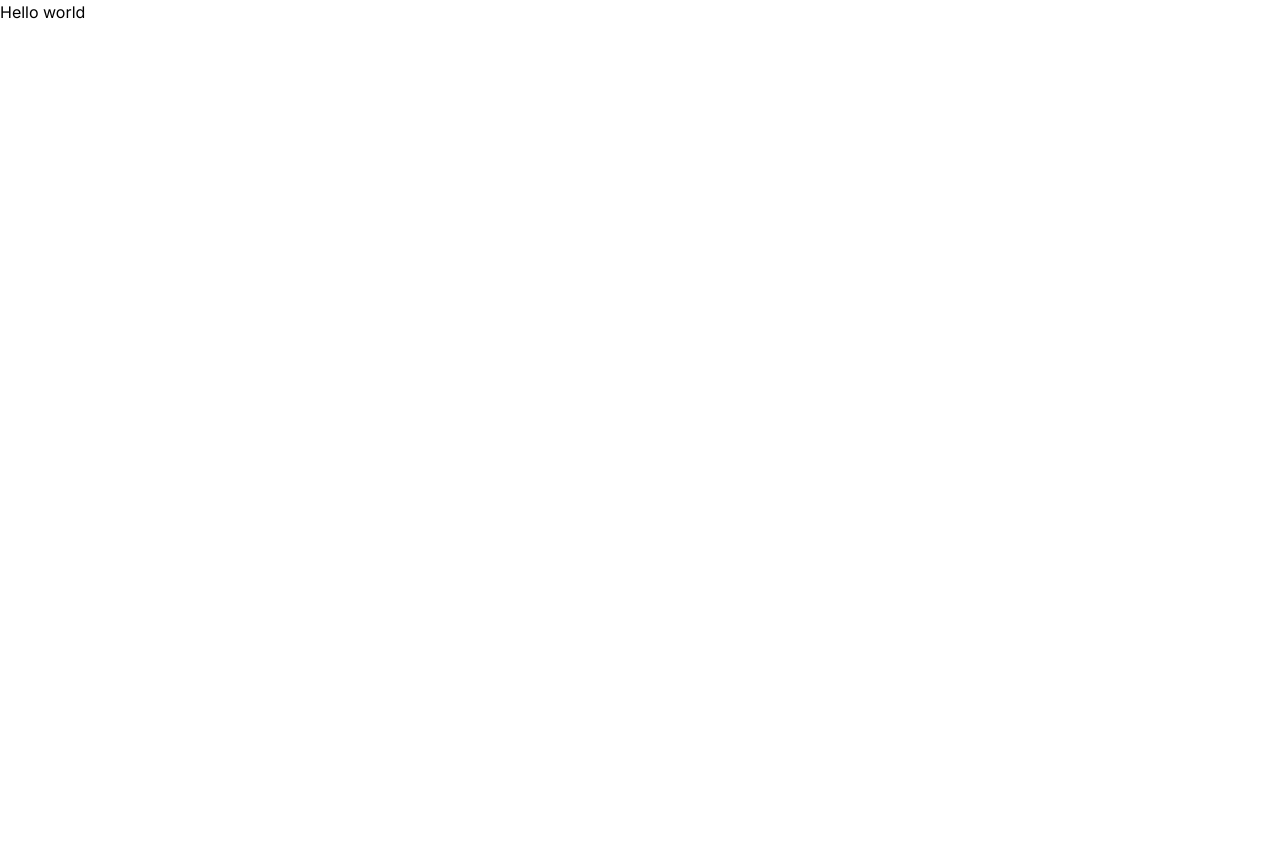
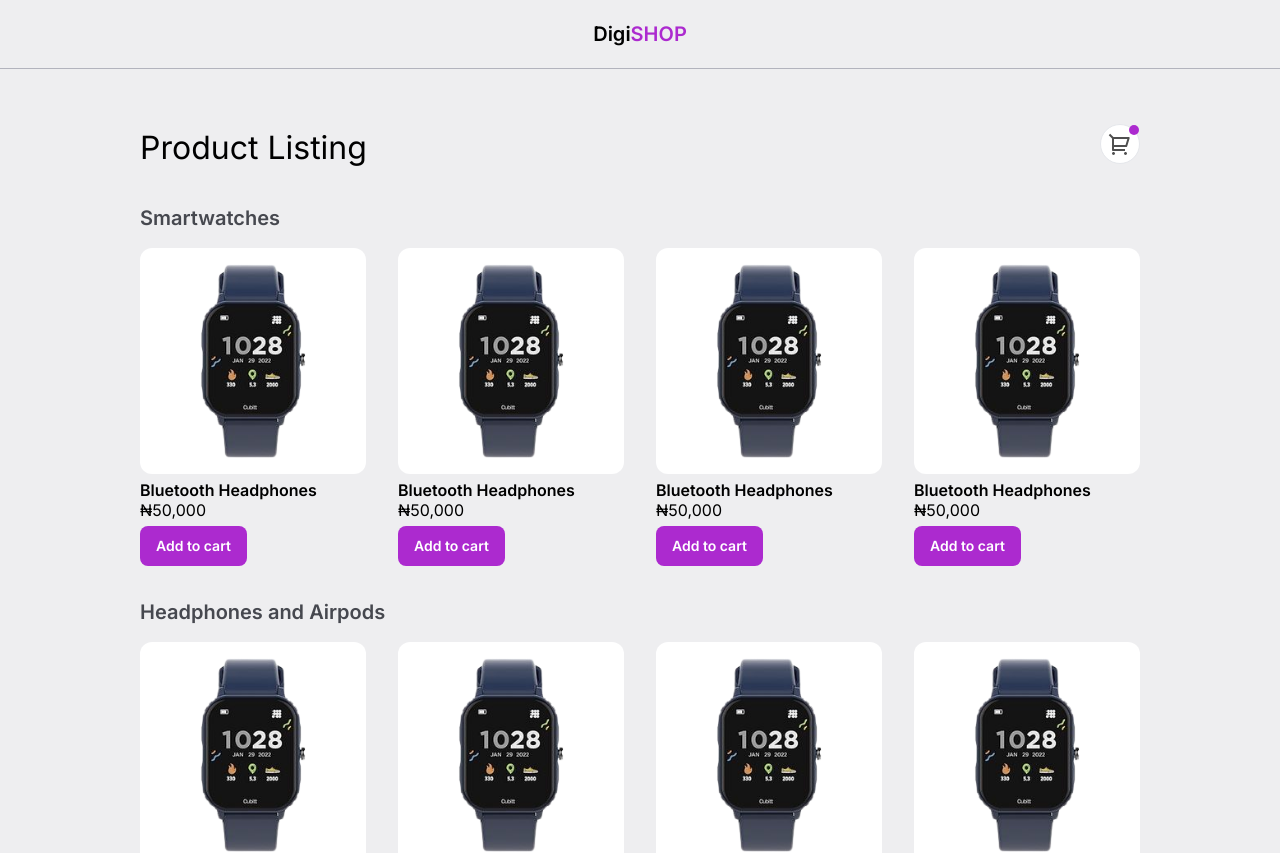
Before and after one commit to peter-abah/timbu-hng-2, a Next.js app: page / in a window 1280 px wide. Shown: the top 853 px of the page. Before the commit the page ends 800 px from the top, so only its background shows below. Built offline with nearby package versions, Linux system fonts and the light colour scheme.

Commit message:
feat: add product listing page

```diff
--- a/app/globals.css
+++ b/app/globals.css
@@ -1,9 +1,26 @@
 @tailwind base;
 @tailwind components;
 @tailwind utilities;
+
+:root {
+  --color-bg-main: 238 238 240;
+  --color-gray-1: 178 179 189;
+  --color-gray-2: 121 123 134;
+  --color-gray-4: 70 72 79;
+  --color-gray-9: 25 25 27;
+  --color-purple: 172 42 207;
+}
+
+body {
+  background-color: rgb(var(--color-bg-main));
+}
 
 @layer utilities {
   .text-balance {
     text-wrap: balance;
   }
+
+  .stack {
+    @apply flex flex-col;
+  }
 }
--- a/app/layout.tsx
+++ b/app/layout.tsx
@@ -1,3 +1,4 @@
+import Header from "@/components/header";
 import type { Metadata } from "next";
 import { Inter } from "next/font/google";
 import "./globals.css";
@@ -5,8 +6,8 @@ import "./globals.css";
 const inter = Inter({ subsets: ["latin"] });
 
 export const metadata: Metadata = {
-  title: "Create Next App",
-  description: "Generated by create next app",
+  title: "DigiSHOP",
+  description: "DigiSHOP eccomerce store",
 };
 
 export default function RootLayout({
@@ -16,7 +17,10 @@ export default function RootLayout({
 }>) {
   return (
     <html lang="en">
-      <body className={inter.className}>{children}</body>
+      <body className={inter.className}>
+        <Header />
+        {children}
+      </body>
     </html>
   );
 }
--- a/app/page.tsx
+++ b/app/page.tsx
@@ -1,7 +1,104 @@
+import cartIcon from "@/public/images/cart.svg";
+import Image from "next/image";
+import Link from "next/link";
+
+type Product = { name: string; price: number; image: string; category: string };
+const PRODUCTS: Record<string, Product[]> = {
+  Smartwatches: [
+    {
+      name: "Bluetooth Headphones",
+      price: 50000,
+      image: "/images/bt-headphones.png",
+      category: "Smartwatches",
+    },
+    {
+      name: "Bluetooth Headphones",
+      price: 50000,
+      image: "/images/bt-headphones.png",
+      category: "Smartwatches",
+    },
+    {
+      name: "Bluetooth Headphones",
+      price: 50000,
+      image: "/images/bt-headphones.png",
+      category: "Smartwatches",
+    },
+    {
+      name: "Bluetooth Headphones",
+      price: 50000,
+      image: "/images/bt-headphones.png",
+      category: "Smartwatches",
+    },
+  ],
+  "Headphones and Airpods": [
+    {
+      name: "Bluetooth Headphones",
+      price: 50000,
+      image: "/images/bt-headphones.png",
+      category: "Smartwatches",
+    },
+    {
+      name: "Bluetooth Headphones",
+      price: 50000,
+      image: "/images/bt-headphones.png",
+      category: "Smartwatches",
+    },
+    {
+      name: "Bluetooth Headphones",
+      price: 50000,
+      image: "/images/bt-headphones.png",
+      category: "Smartwatches",
+    },
+    {
+      name: "Bluetooth Headphones",
+      price: 50000,
+      image: "/images/bt-headphones.png",
+      category: "Smartwatches",
+    },
+  ],
+};
 export default function Home() {
+  const categories = Object.keys(PRODUCTS);
   return (
-    <main>
-      <p>Hello world</p>
+    <main className="max-w-[1000px] mx-auto my-[55px] flex flex-col gap-8">
+      <header className="flex justify-between">
+        <h1 className="text-[2rem] text-semibold">Product Listing</h1>
+        <Link
+          href="/cart"
+          className="grid place-items-center w-10 h-10 rounded-full border-gray border bg-white relative"
+        >
+          <Image src={cartIcon} alt="" />
+          <span className="absolute top-0 right-0 w-2.5 h-2.5 rounded-full bg-purple"></span>
+        </Link>
+      </header>
+
+      <section className="stack gap-8">
+        {categories.map((category) => (
+          <div key={category} className="flex flex-col gap-4">
+            <h2 className="text-gray-4 text-xl font-semibold">{category}</h2>
+            <ul className="flex gap-8">
+              {PRODUCTS[category].map((product, i) => (
+                <li key={i} className="stack gap-2 w-fit">
+                  <div className="bg-white p-4 rounded-xl w-fit">
+                    <Image src={product.image} alt={product.name} width={200} height={200} />
+                  </div>
+                  <div className="stack gap-1">
+                    <p className="font-semibold leading-none">{product.name}</p>
+                    <p className="leading-none">{formatPrice(product.price)}</p>
+                  </div>
+                  <button className="bg-purple text-white px-4 py-2.5 rounded-lg w-fit text-sm font-semibold">
+                    Add to cart
+                  </button>
+                </li>
+              ))}
+            </ul>
+          </div>
+        ))}
+      </section>
     </main>
   );
 }
+
+const formatPrice = (price: number) => {
+  return `₦${price.toLocaleString()}`;
+};
--- /dev/null
+++ b/components/header.tsx
@@ -0,0 +1,10 @@
+export default function Header() {
+  return (
+    <header className="flex justify-center py-5 border-b border-gray-1">
+      <p className="font-semibold text-xl">
+        <span>Digi</span>
+        <span className="text-purple">SHOP</span>
+      </p>
+    </header>
+  );
+}
--- a/tailwind.config.ts
+++ b/tailwind.config.ts
@@ -7,7 +7,16 @@ const config: Config = {
     "./app/**/*.{js,ts,jsx,tsx,mdx}",
   ],
   theme: {
-    extend: {},
+    extend: {
+      colors: {
+        "bg-main": "rgb(var(--color-bg-main) / <alpha-value>)",
+        "gray-1": "rgb(var(--color-gray-1) / <alpha-value>)",
+        "gray-2": "rgb(var(--color-gray-2) / <alpha-value>)",
+        "gray-4": "rgb(var(--color-gray-4) / <alpha-value>)",
+        "gray-9": "rgb(var(--color-gray-9) / <alpha-value>)",
+        purple: "rgb(var(--color-purple) / <alpha-value>)",
+      },
+    },
   },
   plugins: [],
 };
```
Also changed, not shown: public/images/bt-headphones.png (added), public/images/cart.svg (added).
